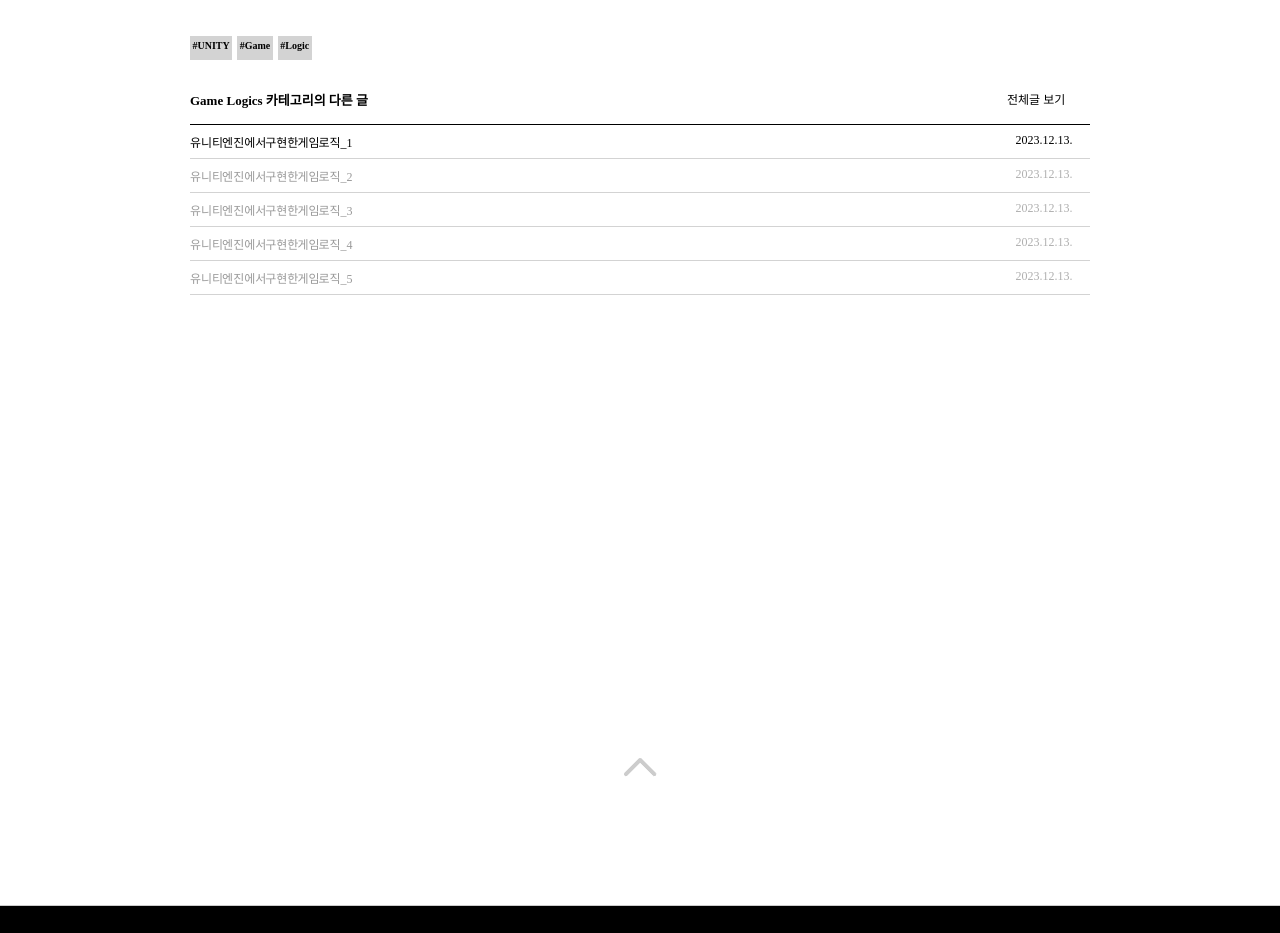
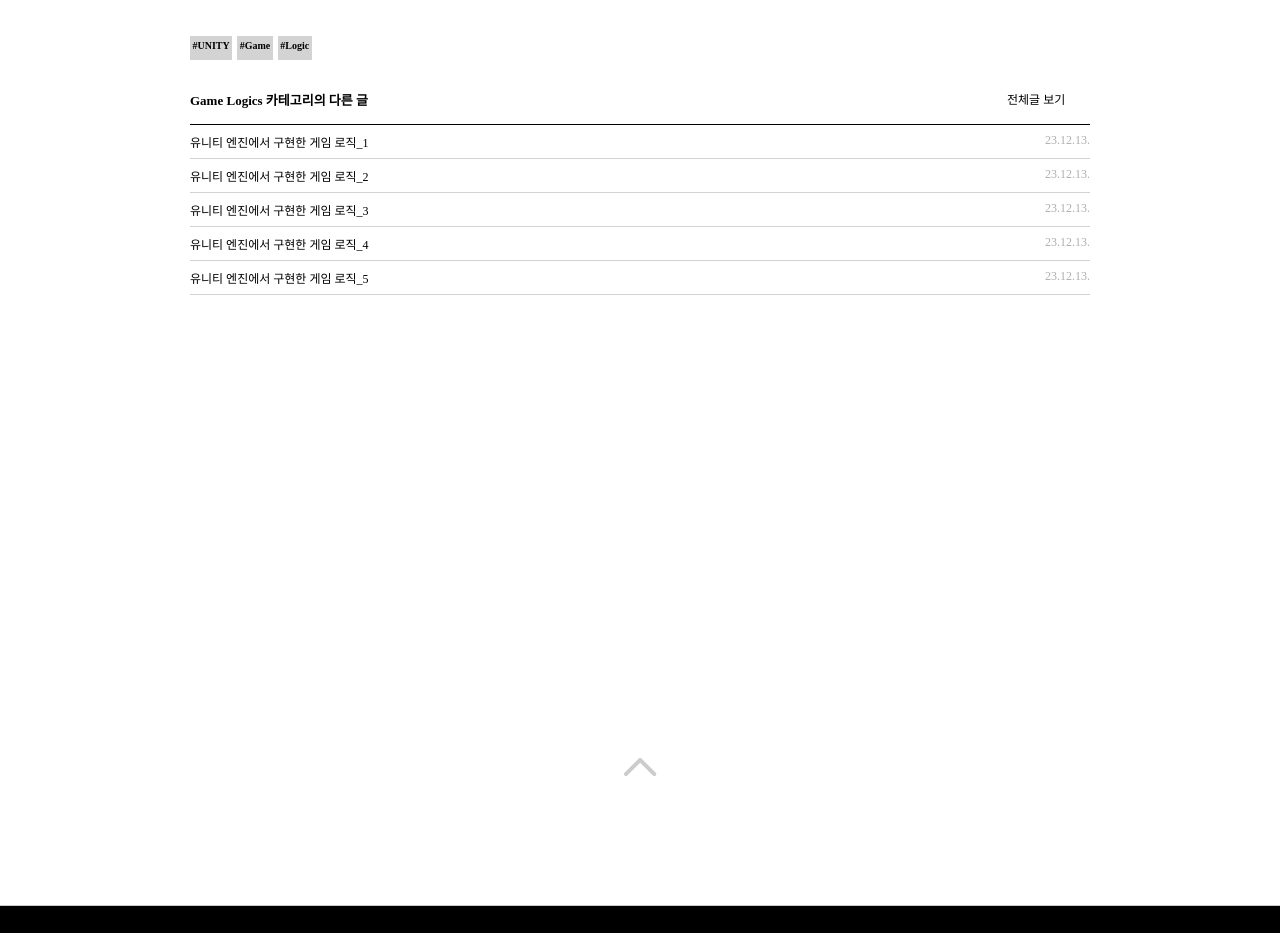
Before and after one commit to Kangman420/SKMWEB, a plain HTML site: page indexPostPage_1.html in a window 1280 px wide. Shown: the part 1460-2393 px from the top of the page. Drawn offline with Linux system fonts and the light colour scheme; some icons are missing.

Commit message:
231214_2

```diff
--- a/SKM_PostPage.css
+++ b/SKM_PostPage.css
@@ -271,6 +271,7 @@ header
   margin-top: 15px;
   border-top: 1px solid #000;
   width: 900px; height: 200px;
+
 }
 .postfooterletter
 {
@@ -280,23 +281,34 @@ header
   height: 25px;
   font-size: 12px;
   font-weight: normal;
+  word-spacing: normal;
   border-bottom: 1px solid lightgray;
 }
-.postfooterletter  a
+.posterfooterdiv
 {
-  color: rgba(128, 128, 128, 0.796);
+  width: 858px;
 }
-.postfooterletter:nth-child(1) a
+
+.posterfooterdiv a
+{
+  color: rgba(128, 128, 128, 0.632);;
+}
+.posterfooterdiv:nth-child(1) a
 {
   color: black;
 }
-.postfooterletter p
+
+.posterfooterdiv2
 {
+  width: auto; height: auto;
   color: rgba(128, 128, 128, 0.632);
-  margin-left: 663px;
   font-weight: lighter;
   word-spacing: normal;
   font-size: 12px;
+}
+.posterfooterdiv2:nth-child(1)
+{
+  color:  black;
 }
 .postfooterletter:nth-child(1) p
 {
--- a/indexPostPage_1.html
+++ b/indexPostPage_1.html
@@ -68,24 +68,24 @@
             </div>
             <div class="postfooter">
               <div class="postfooterletter">
-                <a href="">유니티 엔진에서 구현한 게임 로직_1</a>
-                <p>2023.12.13.</p>
+                <div class="posterfooterdiv"><a href="">유니티 엔진에서 구현한 게임 로직_1</a></div>
+                <div class="posterfooterdiv2">23.12.13.</div>
               </div>
               <div class="postfooterletter">
-                <a href="">유니티 엔진에서 구현한 게임 로직_2</a>
-                <p>2023.12.13.</p>
+                <div class="posterfooterdiv"><a href="">유니티 엔진에서 구현한 게임 로직_2</a></div>
+                <div class="posterfooterdiv2">23.12.13.</div>
               </div>
               <div class="postfooterletter">
-                <a href="">유니티 엔진에서 구현한 게임 로직_3</a>
-                <p>2023.12.13.</p>
+                <div class="posterfooterdiv"><a href="">유니티 엔진에서 구현한 게임 로직_3</a></div>
+                <div class="posterfooterdiv2">23.12.13.</div>
               </div>
               <div class="postfooterletter">
-                <a href="">유니티 엔진에서 구현한 게임 로직_4</a>
-                <p>2023.12.13.</p>
+                <div class="posterfooterdiv"><a href="">유니티 엔진에서 구현한 게임 로직_4</a></div>
+                <div class="posterfooterdiv2">23.12.13.</div>
               </div>
               <div class="postfooterletter">
-                <a href="">유니티 엔진에서 구현한 게임 로직_5</a>
-                <p>2023.12.13.</p>
+                <div class="posterfooterdiv"><a href="">유니티 엔진에서 구현한 게임 로직_5</a></div>
+                <div class="posterfooterdiv2">23.12.13.</div>
               </div>
 
             </div>
```
